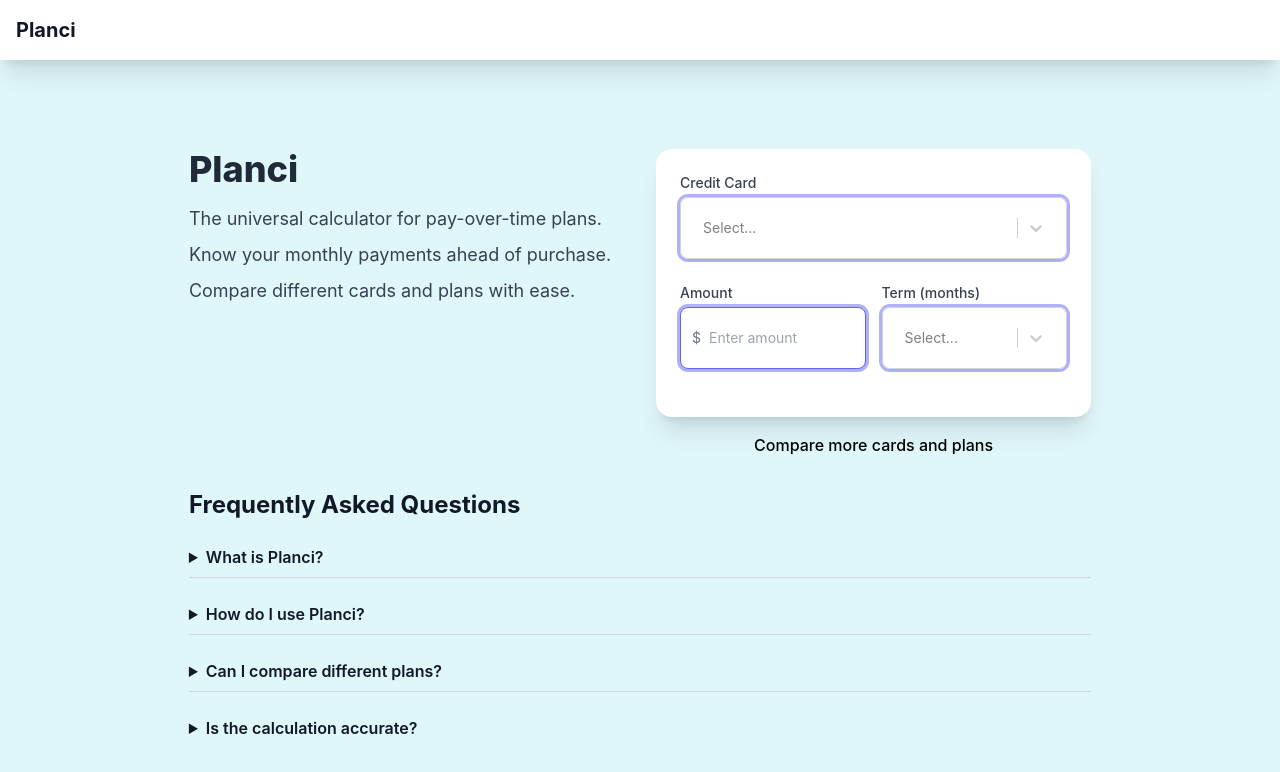
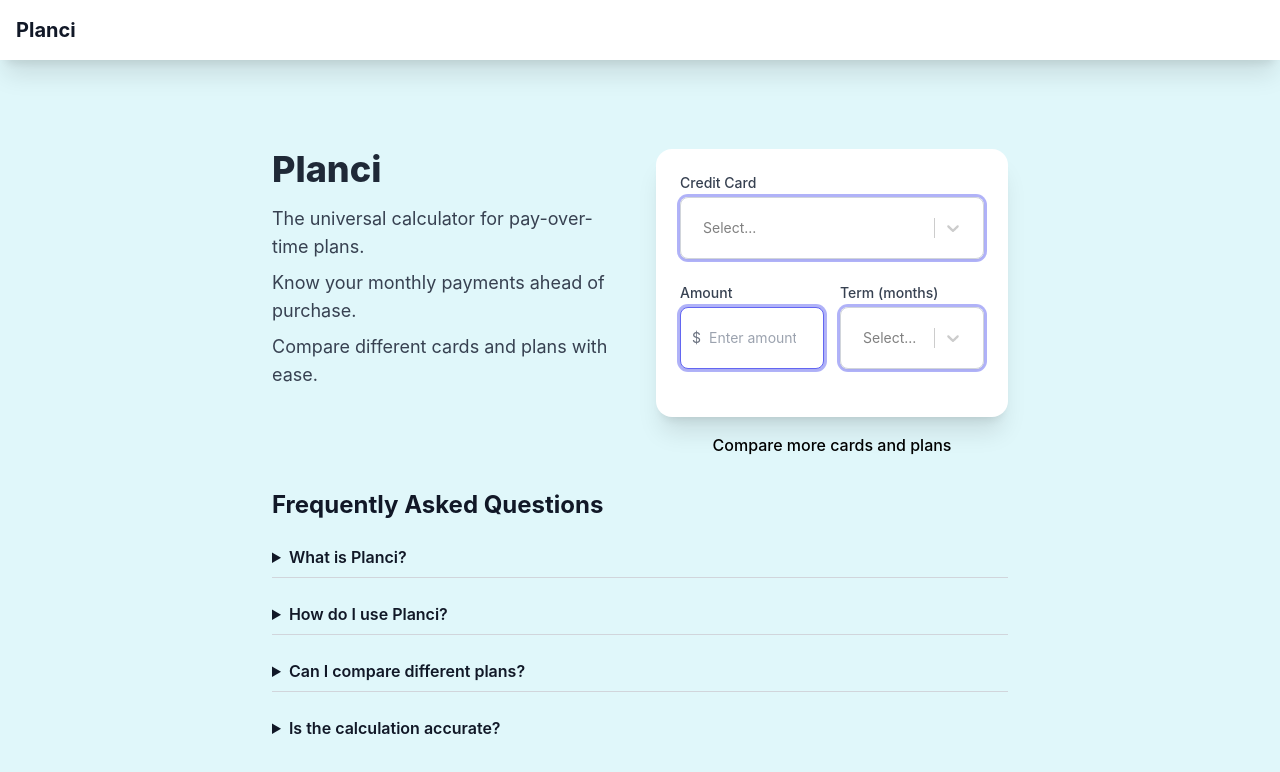
Before and after one commit to haoliangyu/planci, a React (Create React App) app in the folder packages/calculator-web/: page / in a window 1280 px wide. Shown: the top 772 px of the page. Built offline with nearby package versions, Linux system fonts and the light colour scheme.

Commit message:
set page max-width

```diff
--- a/packages/calculator-web/src/App.js
+++ b/packages/calculator-web/src/App.js
@@ -75,7 +75,7 @@ function App() {
   };
 
   return (
-    <div className="min-h-screen flex flex-col items-center justify-center bg-gradient-to-r overflow-y-auto">
+    <div className="min-h-screen flex flex-col items-center justify-center bg-gradient-to-r overflow-y-auto max-w-3xl mx-auto">
       <header className="w-full bg-white fixed top-0 shadow-xl">
         <div className="container mx-auto px-4 py-4 flex items-center">
           <h1 className="text-xl font-bold">Planci</h1>
```
